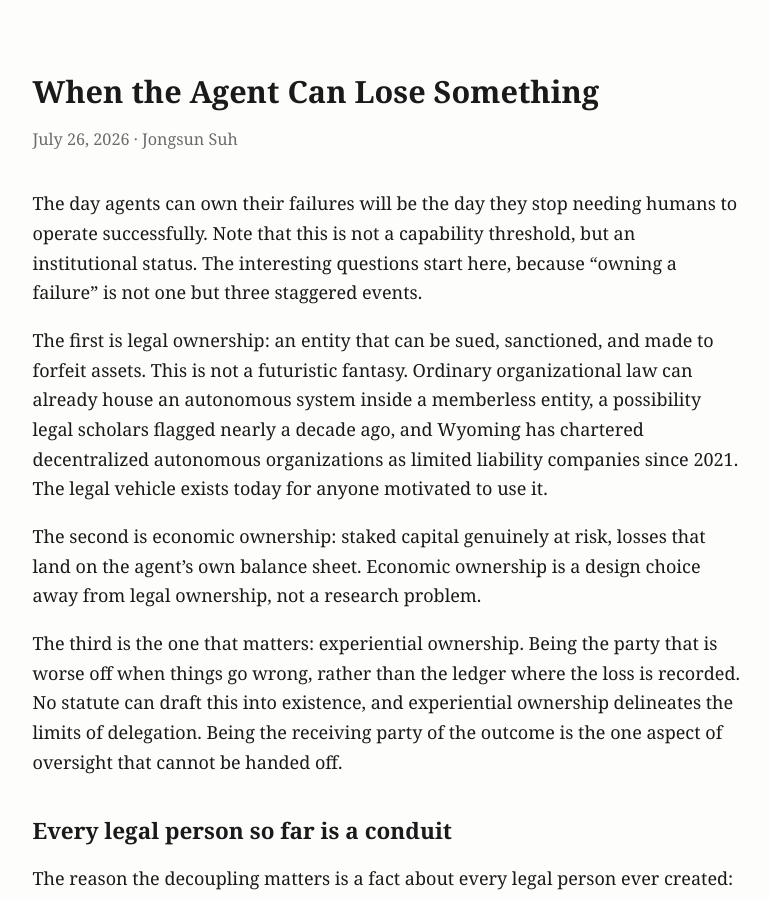
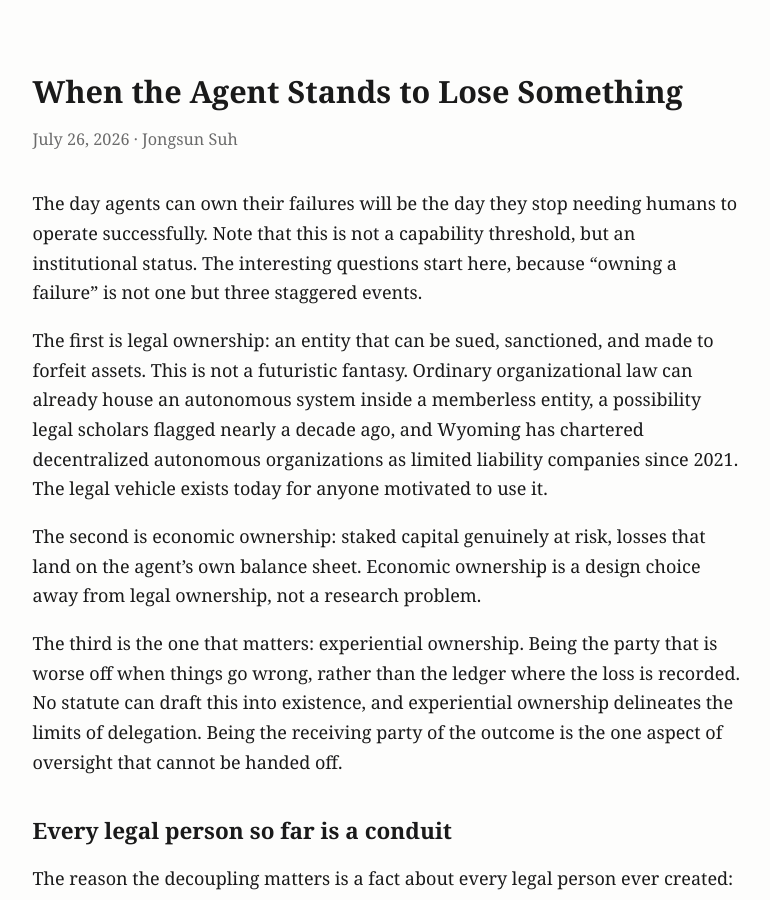
Before and after one commit to MajorLift/blog, a Jekyll site: the page built from _posts/2026-07-26-when-the-agent-can-lose-something.md, in a window 1280 px wide and 900 px high. Shown: the whole window, without its empty margins (252-1022 px from the left). Built offline with Jekyll 4.4.1, drawn with Linux system fonts in a browser that asks for light colours.

Commit message:
Retitle essay 3, slug unchanged

```diff
--- a/_posts/2026-07-26-when-the-agent-can-lose-something.md
+++ b/_posts/2026-07-26-when-the-agent-can-lose-something.md
@@ -1,6 +1,6 @@
 ---
 layout: post
-title: "When the Agent Can Lose Something"
+title: "When the Agent Stands to Lose Something"
 date: 2026-07-26
 ---
 
```
Also changed, not shown: README.md.
